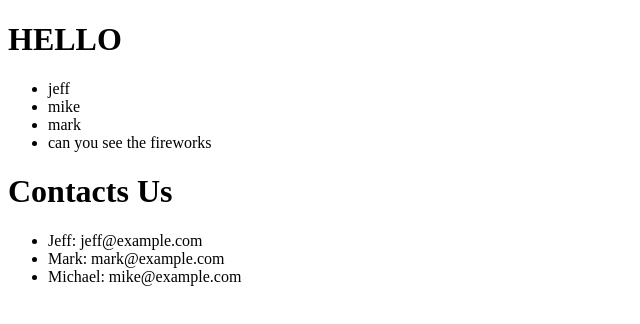
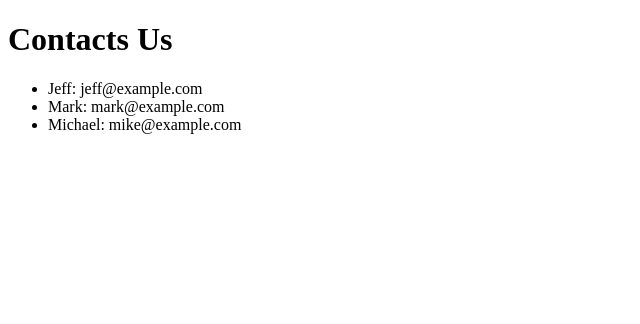
Before and after one commit to mark-carlson/my-project, a plain HTML site: page index.html in a window 1280 px wide. Shown: the whole page, without its empty margins (0-640 px from the left). Drawn offline with Linux system fonts and the light colour scheme.

Commit message:
removed code

```diff
--- a/index.html
+++ b/index.html
@@ -14,15 +14,6 @@
     <link rel="stylesheet" href="" />
   </head>
   <body>
-    <h1>HELLO</h1>
-    <ul>
-      <li>jeff</li>
-      <li>mike</li>
-      <li>mark</li>
-      <li>can you see the fireworks</li>
-  </ul>
-
-
     <div>
       <h1>Contacts Us</h1>
       <ul>
```
